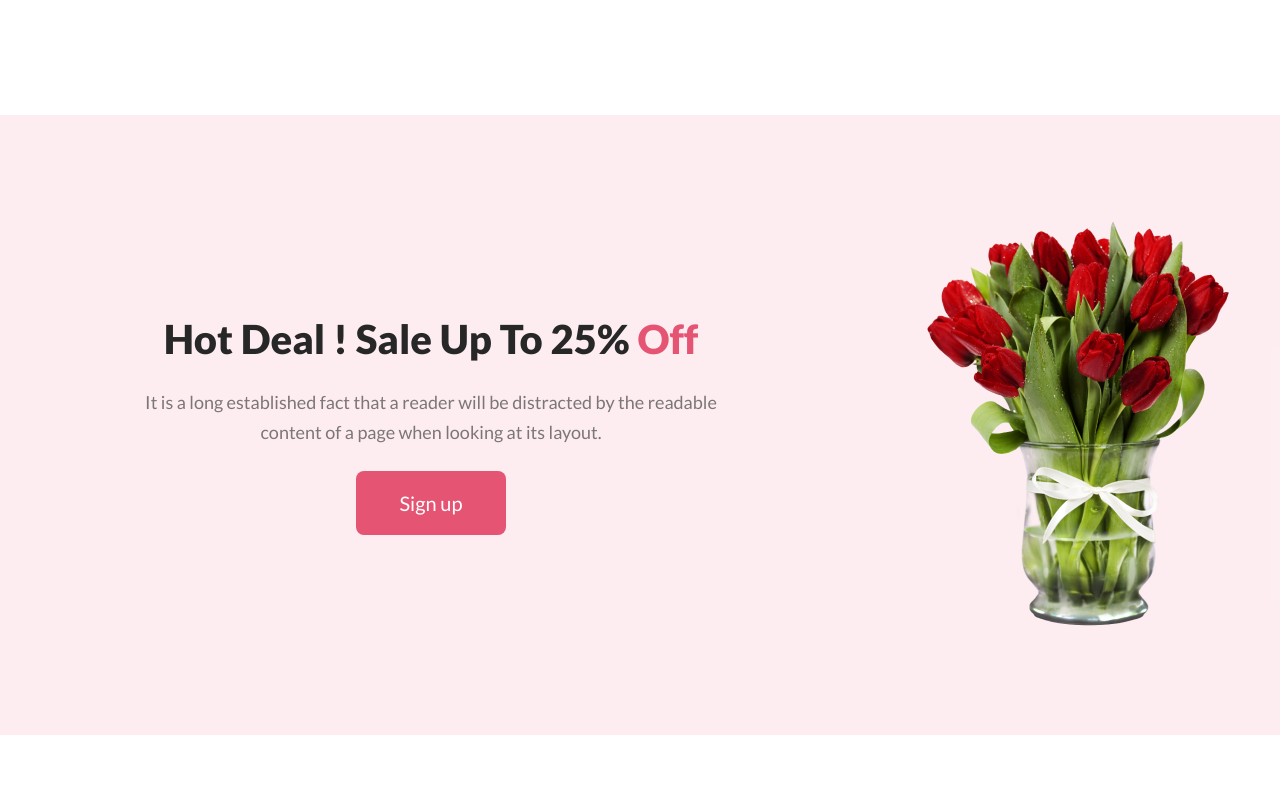
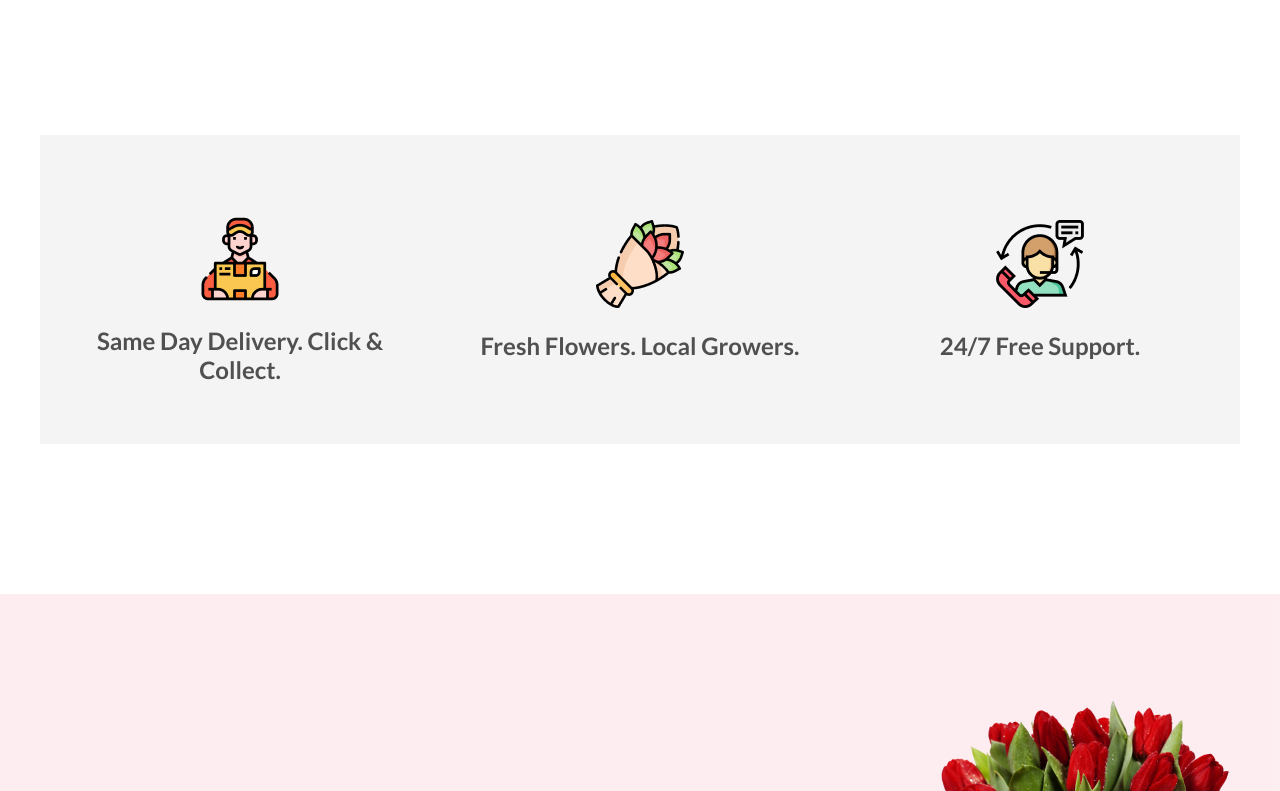
Before and after one commit to MuhammadRukon/asssignment-1, a plain HTML site: page index.html in a window 1280 px wide. Shown: the part 1940-2731 px from the top of the page. Drawn offline with Linux system fonts and the light colour scheme.

Commit message:
minor changes & optional section

```diff
--- a/css/styles.css
+++ b/css/styles.css
@@ -70,6 +70,7 @@ header {
 .flowers {
   gap: 20px;
   justify-content: space-between;
+  margin-top: 20px;
 }
 .flower {
   background-color: rgba(167, 33, 98, 0.15);
@@ -97,6 +98,32 @@ header {
   font-weight: 700;
 }
 /* featured */
+
+/* support */
+.support {
+  background-color: rgba(39, 39, 39, 0.05);
+  margin-bottom: 150px;
+}
+.support .box {
+  text-align: center;
+  width: 33.34%;
+  padding: 60px 0;
+}
+.support .box-1 {
+  margin-top: 20px;
+}
+.support .box-1 .support-text {
+  width: 80%;
+  margin-left: auto;
+  margin-right: auto;
+}
+.support-text {
+  color: rgba(39, 39, 39, 0.8);
+  font-size: 24px;
+  font-weight: 600;
+  margin-top: 20px;
+}
+/* support */
 
 /* hot deal */
 .hot-deal {
@@ -178,6 +205,9 @@ header {
   width: 93%;
   padding: 10px 0 8px 0;
 }
+.review .icons {
+  color: rgb(255, 113, 137);
+}
 .dots {
   display: flex;
   gap: 20px;
--- a/index.html
+++ b/index.html
@@ -11,6 +11,10 @@
       rel="stylesheet"
     />
     <link rel="stylesheet" href="./css/styles.css" />
+    <script
+      src="https://kit.fontawesome.com/780a71466c.js"
+      crossorigin="anonymous"
+    ></script>
   </head>
   <body>
     <header>
@@ -56,6 +60,27 @@
           <a href="">Pink Flower Tree</a>
           <a href="">Pink Flower Tree</a>
           <a href="">Pink Flower Tree</a>
+        </div>
+      </section>
+
+      <section class="support flex container">
+        <div class="box box-1">
+          <div class="support-icon">
+            <img src="./images/Group-57.png" alt="" />
+          </div>
+          <p class="support-text">Same Day Delivery. Click & Collect.</p>
+        </div>
+        <div class="box">
+          <div class="support-icon">
+            <img src="./images/Group-58.png" alt="" />
+          </div>
+          <p class="support-text">Fresh Flowers. Local Growers.</p>
+        </div>
+        <div class="box">
+          <div class="support-icon">
+            <img src="./images/Group-59.png" alt="" />
+          </div>
+          <p class="support-text">24/7 Free Support.</p>
         </div>
       </section>
 
@@ -123,10 +148,15 @@
               <h3 class="section-title">Cristiano Ronaldo</h3>
               <p class="section-description">
                 <!-- <span style="font-size: 40px; margin-left: -19px">“</span>  -->
-                <strong>"SIUUU"</strong> Lorem ipsum dolor sit amet consectetur
-                adipisicing elit. Hic ex at sint suscipit rerum inventore
-                incidunt, eius harum est aliquam maxime natus facilis! Ex optio,
-                consequatur culpa fugit suscipit quibusdam.
+                <em
+                  >mucha gracias aficion, esta para vosotrosh<strong
+                    >"SIUUU !!!"
+                  </strong></em
+                >
+                Lorem ipsum dolor sit amet consectetur adipisicing elit. Hic ex
+                at sint suscipit rerum inventore incidunt, eius harum est
+                aliquam maxime natus facilis! Ex optio, consequatur culpa fugit
+                suscipit quibusdam.
                 <!-- <span style="font-size: 30px">”</span> -->
               </p>
               <div class="icons">
```
